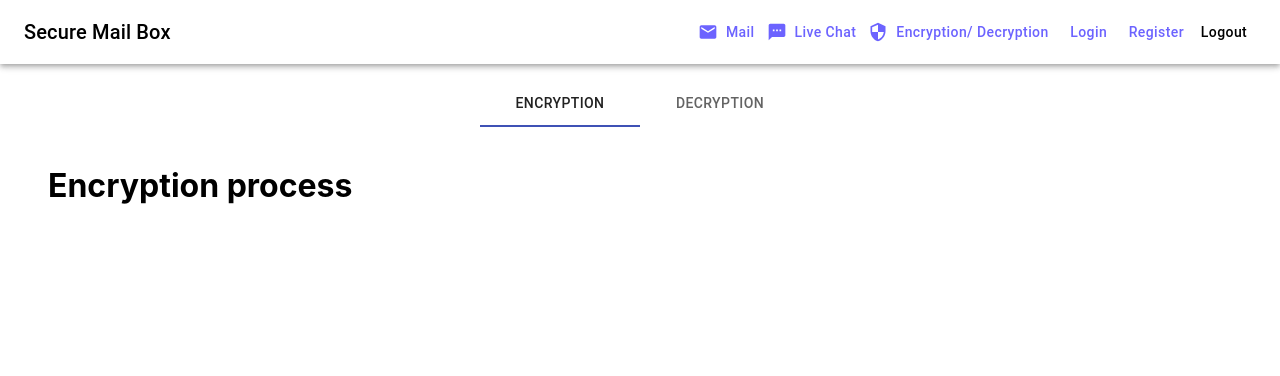
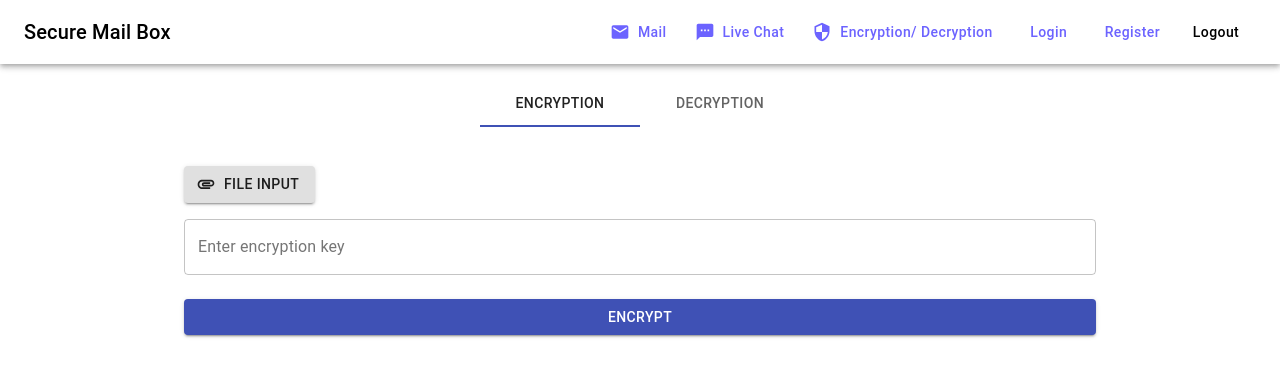
Before and after one commit to devfikdark/SecureMailbox, a React (Create React App) app in the folder client/: page /secure-file in a window 1280 px wide. Shown: the top 376 px of the page. Built offline with nearby package versions, Linux system fonts and the light colour scheme.

Commit message:
added form for encryption process

```diff
--- /dev/null
+++ b/client/src/components/DecryptionComponent.jsx
@@ -0,0 +1,11 @@
+import React from "react";
+
+function DecryptionComponent() {
+  return (
+    <div>
+      <h1>Hello from decryption</h1>
+    </div>
+  );
+}
+
+export default DecryptionComponent;
--- /dev/null
+++ b/client/src/components/EncryptionComponent.jsx
@@ -0,0 +1,74 @@
+import React, { useState } from "react";
+import { Button, Container, Grid, TextField } from "@material-ui/core";
+import AttachmentIcon from "@material-ui/icons/Attachment";
+import { makeStyles } from "@material-ui/core/styles";
+import Notification from "../components/Notification";
+
+const useStyles = makeStyles((theme) => ({
+  fileInput: {
+    padding: "20px",
+    border: "none",
+    outlined: "none",
+  },
+  submit: {
+    margin: theme.spacing(3, 0, 2),
+  },
+  fileButton: {
+    marginRight: "1em",
+  },
+}));
+
+function EncryptionComponent() {
+  const [encryptionKey, setEncryptionKey] = useState("");
+  const [file, setFile] = useState({ filePath: "", fileName: "" });
+  const { filePath, fileName } = file;
+  const classes = useStyles();
+
+  const handleValidation = () => {
+    if (file.fileName === "" || encryptionKey === "") {
+      return false;
+    } else {
+      return true;
+    }
+  };
+  const handleChange = (e) => {
+    const selectedFile = e.target.files[0];
+    setFile({ filePath: selectedFile, fileName: selectedFile.name });
+  };
+
+  const handleSubmit = (e) => {
+    e.preventDefault();
+    if (!handleValidation()) {
+      Notification("Warning", "All fields are required!", "warning");
+    } else {
+      console.log(filePath);
+      console.log(encryptionKey);
+    }
+    console.log(e);
+  };
+  return (
+    <div>
+      <Container maxWidth="md">
+        <form noValidate autoComplete="off" onSubmit={handleSubmit}>
+          <Grid container spacing={2}>
+            <Grid item xs={12}>
+              <Button variant="contained" component="label" startIcon={<AttachmentIcon />} className={classes.fileButton}>
+                File Input
+                <input type="file" hidden name="encryptFile" onChange={handleChange} />
+              </Button>
+              {fileName}
+            </Grid>
+            <Grid item xs={12}>
+              <TextField label="Enter encryption key" type="text" value={encryptionKey} variant="outlined" fullWidth onChange={(e) => setEncryptionKey(e.target.value)} />
+            </Grid>
+          </Grid>
+          <Button type="submit" fullWidth variant="contained" color="primary" className={classes.submit}>
+            Encrypt
+          </Button>
+        </form>
+      </Container>
+    </div>
+  );
+}
+
+export default EncryptionComponent;
--- a/client/src/components/HeaderComponent.jsx
+++ b/client/src/components/HeaderComponent.jsx
@@ -1,5 +1,5 @@
 import React from "react";
-import { AppBar, Toolbar, Typography, Button } from "@material-ui/core";
+import { AppBar, Toolbar, Typography, Button, Box } from "@material-ui/core";
 import { makeStyles } from "@material-ui/core/styles";
 import MailIcon from "@material-ui/icons/Mail";
 import TextsmsIcon from "@material-ui/icons/Textsms";
@@ -35,35 +35,51 @@ function HeaderComponent() {
             Secure Mail Box
           </Typography>
 
+          <Box px={1}>
             <Link to="/mails">
               <Button color="inherit" startIcon={<MailIcon />} className={classes.buttonStyle}>
                 Mail
               </Button>
             </Link>
+          </Box>
 
+          <Box px={1}>
             <Link to="/live-chat">
               <Button color="inherit" startIcon={<TextsmsIcon />} className={classes.buttonStyle}>
                 Live Chat
               </Button>
             </Link>
+          </Box>
+
+          <Box px={1}>
             <Link to="/secure-file">
               <Button color="inherit" startIcon={<SecurityIcon />} className={classes.buttonStyle}>
                 Encryption/ Decryption
               </Button>
             </Link>
+          </Box>
+
+          <Box px={1}>
             <Link to="/login">
               <Button color="inherit" className={classes.buttonStyle}>
                 Login
               </Button>
             </Link>
+          </Box>
+
+          <Box px={1}>
             <Link to="/register">
               <Button color="inherit" className={classes.buttonStyle}>
                 Register
               </Button>
             </Link>
+          </Box>
+
+          <Box px={1}>
             <Button color="inherit" className={classes.buttonStyle}>
               Logout
             </Button>
+          </Box>
         </Toolbar>
       </AppBar>
     </div>
--- a/client/src/pages/ConversionPage.jsx
+++ b/client/src/pages/ConversionPage.jsx
@@ -3,6 +3,8 @@ import PropTypes from "prop-types";
 import { makeStyles } from "@material-ui/core/styles";
 import { Paper, Tab, Tabs } from "@material-ui/core";
 import TabPanelComponent from "../components/TabPanelComponent";
+import EncryptionComponent from "../components/EncryptionComponent";
+import DecryptionComponent from "../components/DecryptionComponent";
 
 function a11yProps(index) {
   return {
@@ -45,10 +47,10 @@ function ConversionPage() {
       </Paper>
 
       <TabPanelComponent value={value} index={0}>
-        <h1>Encryption process</h1>
+        <EncryptionComponent />
       </TabPanelComponent>
       <TabPanelComponent value={value} index={1}>
-        <h1>Decryption process</h1>
+        <DecryptionComponent />
       </TabPanelComponent>
     </div>
   );
```
Lines whose indentation alone changed are shown as unchanged.
